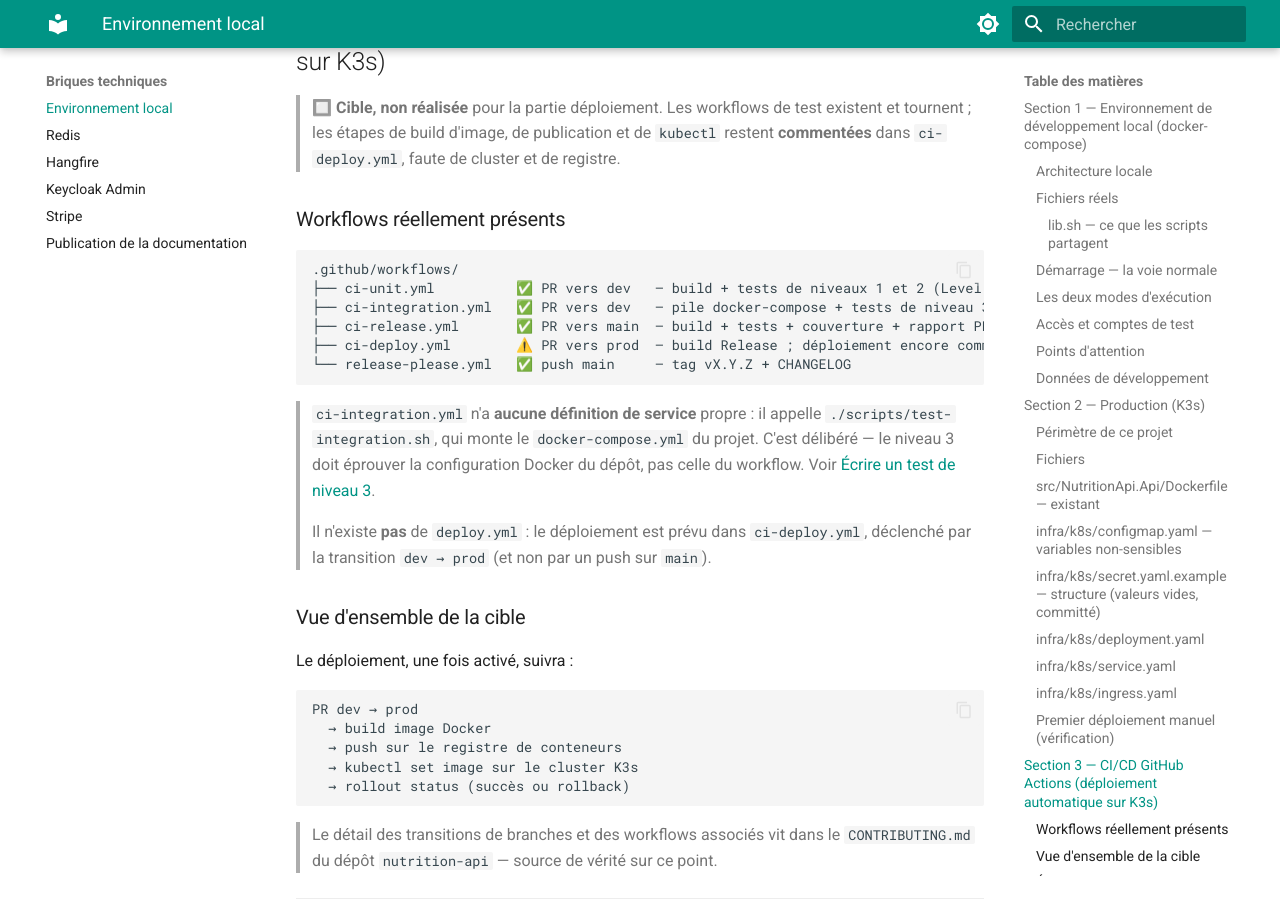
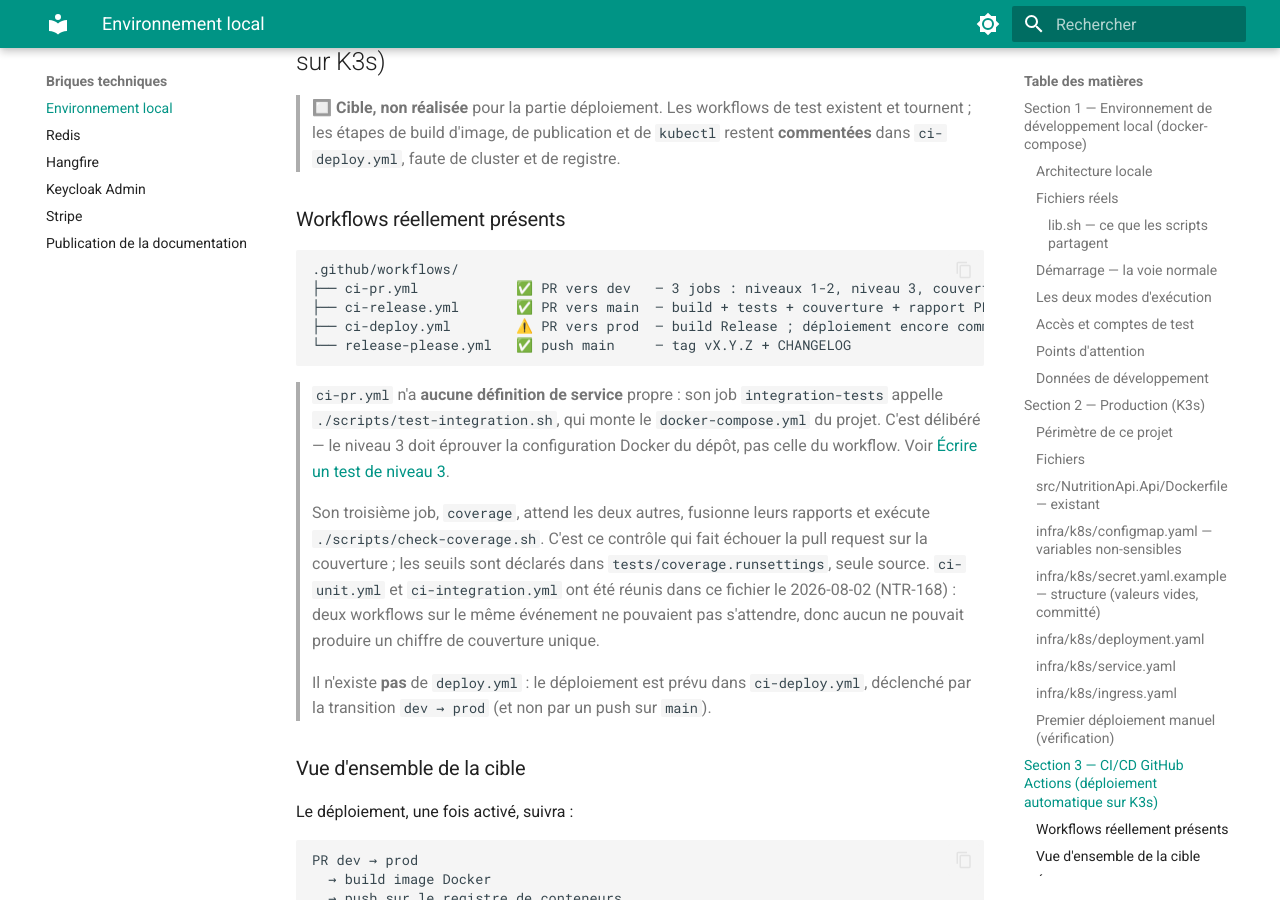
Before and after one commit to MGNetworking/docs-nutrition, an MkDocs documentation site: the page built from pages/backend/briques/environnement-local.md, in a window 1280 px wide and 900 px high, scrolled down 9414 px. Built offline with MkDocs 1.6.1 and Material for MkDocs 9.7.7, drawn with Linux system fonts in a browser that asks for light colours; some of the changed text lies outside the part shown.

Commit message:
docs(qualite): repercuter la fusion des workflows et le controle des seuils #NTR-168 #NTR-132
Trois pages decrivaient la chaine CI a deux workflows, ci-unit.yml et
ci-integration.yml, reunis depuis dans ci-pr.yml.

Corrige aussi une affirmation fausse des specifications techniques : le tableau
des seuils par couche presentait une politique que rien n appliquait.
coverlet.collector ne lit pas le bloc <Thresholds> d un runsettings, et l action
de commentaire de pull request laisse fail_below_threshold a false par defaut.
Le controle existe desormais, porte par scripts/check-coverage.sh, et la page le
dit en gardant la trace de l erreur.

Co-Authored-By: Claude Opus 5 <noreply@anthropic.com>

````diff
--- a/pages/backend/briques/environnement-local.md
+++ b/pages/backend/briques/environnement-local.md
@@ -426,17 +426,23 @@ Ce déploiement initial est manuel. À partir du suivant, GitHub Actions prend l
 
 ```
 .github/workflows/
-├── ci-unit.yml          ✅ PR vers dev   — build + tests de niveaux 1 et 2 (Level!=3)
-├── ci-integration.yml   ✅ PR vers dev   — pile docker-compose + tests de niveau 3 (Level=3)
+├── ci-pr.yml            ✅ PR vers dev   — 3 jobs : niveaux 1-2, niveau 3, couverture fusionnée
 ├── ci-release.yml       ✅ PR vers main  — build + tests + couverture + rapport PR
 ├── ci-deploy.yml        ⚠️ PR vers prod  — build Release ; déploiement encore commenté
 └── release-please.yml   ✅ push main     — tag vX.Y.Z + CHANGELOG
 ```
 
-> `ci-integration.yml` n'a **aucune définition de service** propre : il appelle
+> `ci-pr.yml` n'a **aucune définition de service** propre : son job `integration-tests` appelle
 > `./scripts/test-integration.sh`, qui monte le `docker-compose.yml` du projet. C'est délibéré — le
 > niveau 3 doit éprouver la configuration Docker du dépôt, pas celle du workflow. Voir
 > [Écrire un test de niveau 3](../qualite/tests-niveau-3.md).
+
+> Son troisième job, `coverage`, attend les deux autres, fusionne leurs rapports et exécute
+> `./scripts/check-coverage.sh`. C'est ce contrôle qui fait échouer la pull request sur la
+> couverture ; les seuils sont déclarés dans `tests/coverage.runsettings`, seule source.
+> `ci-unit.yml` et `ci-integration.yml` ont été réunis dans ce fichier le 2026-08-02 (NTR-168) :
+> deux workflows sur le même événement ne pouvaient pas s'attendre, donc aucun ne pouvait produire
+> un chiffre de couverture unique.
 
 > Il n'existe **pas** de `deploy.yml` : le déploiement est prévu dans `ci-deploy.yml`, déclenché
 > par la transition `dev → prod` (et non par un push sur `main`).
@@ -614,8 +620,7 @@ jobs:
 
 ```
 .github/workflows/
-├── ci-unit.yml          PR vers dev
-├── ci-integration.yml   PR vers dev
+├── ci-pr.yml            PR vers dev
 ├── ci-release.yml       PR vers main
 ├── ci-deploy.yml        PR vers prod
 └── release-please.yml   push sur main
@@ -693,8 +698,8 @@ jobs:
 
 | Étape | Quand | État |
 |---|---|---|
-| Workflows de tests (`ci-unit`, `ci-release`) | Dès le premier commit sur une branche feature | ✅ en place |
-| Workflow d'intégration externe (`ci-integration`) | Avec les tests de niveau 3 — NTR-28 | ✅ en place |
+| Workflows de tests (`ci-pr`, `ci-release`) | Dès le premier commit sur une branche feature | ✅ en place |
+| Intégration externe et couverture fusionnée (jobs de `ci-pr`) | Avec les tests de niveau 3 — NTR-28, puis NTR-168 | ✅ en place |
 | `Dockerfile` de l'API et des migrations | Après que l'API tourne localement | ✅ en place |
 | Manifests K8s (`infra/k8s/`) | Avant le premier déploiement | 🔲 à créer |
 | Section 2 — premier déploiement manuel | Après les manifests, pour vérifier qu'ils sont corrects | 🔲 |
````
Also changed, not shown: pages/backend/4.nutrition-specifications-techniques.md (+10 -2 lines), pages/backend/qualite/niveaux-de-tests.md (+13 -4 lines).
